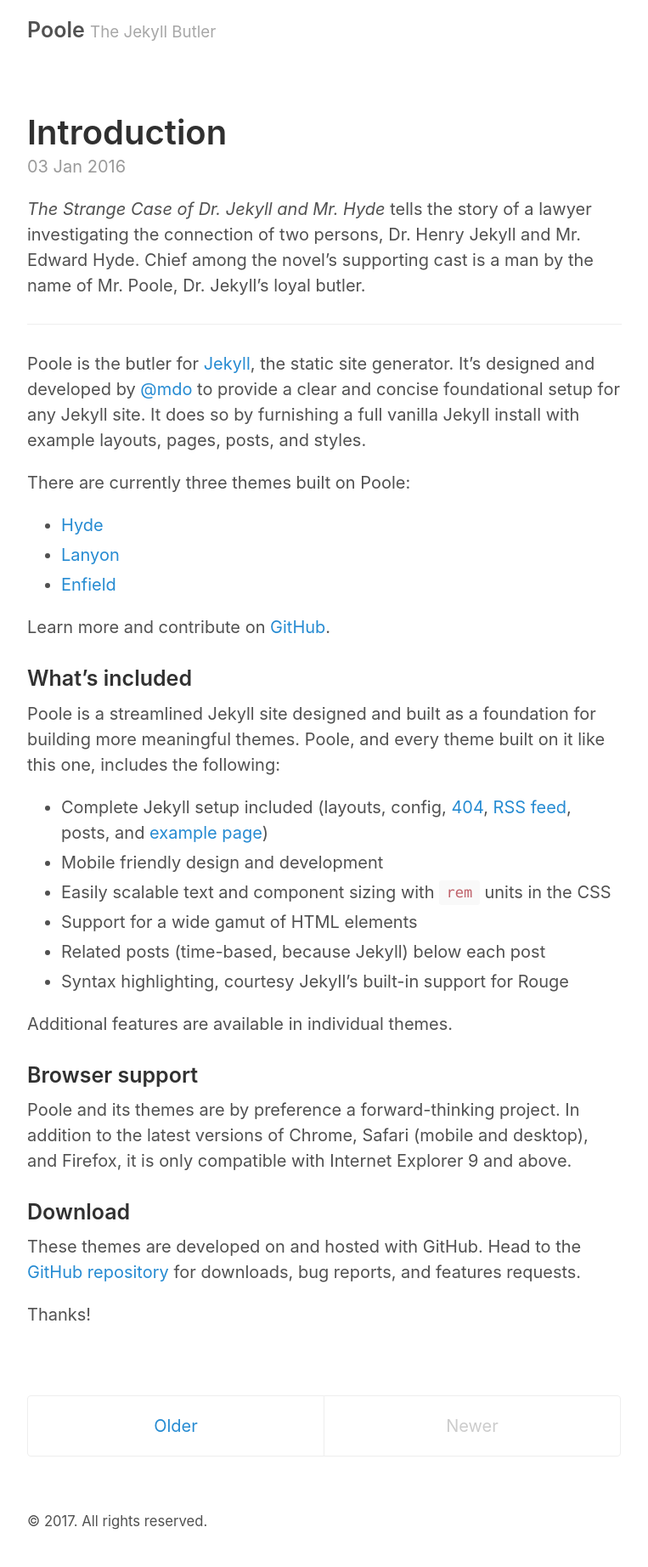
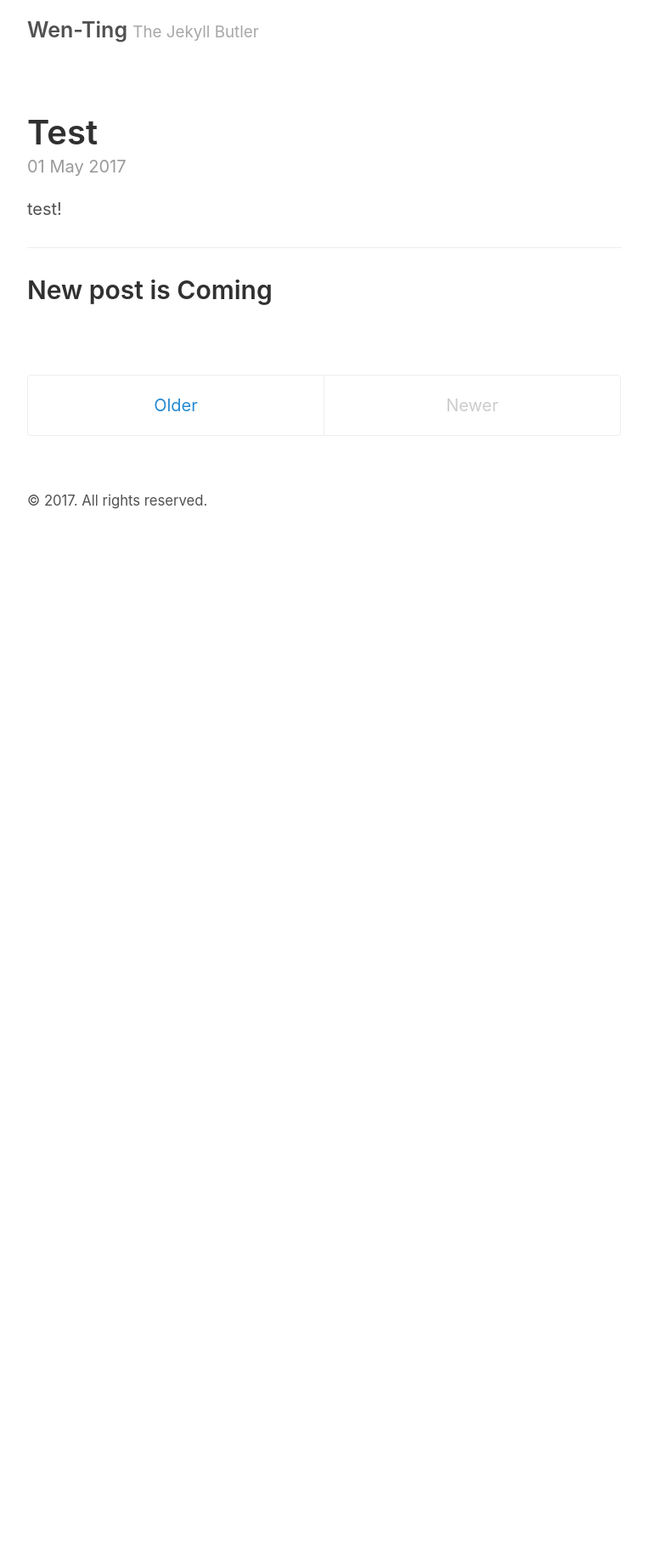
Before and after one commit to egpivo/egpivo.github.io, a Jekyll site: the page built from index.html, in a window 1280 px wide. Shown: the whole page at 85% size, without its empty margins (258-1021 px from the left). Built offline with Jekyll 4.4.1, drawn with Linux system fonts in a browser that asks for light colours; the list of posts is cut into pages by our own code; after the commit the page ends 900 px from its top, so only the background shows below that.

Commit message:
Add a test file

```diff
--- a/_config.yml
+++ b/_config.yml
@@ -2,9 +2,9 @@
 permalink:           pretty
 
 # Setup
-title:               Poole
+title:               Wen-Ting
 tagline:             The Jekyll Butler
-url:                 http://getpoole.com
+url:                 https://egpivo.github.io
 paginate:            1
 baseurl:             ""
 
@@ -17,14 +17,14 @@
 
 # About/contact
 author:
-  name:              Mark Otto
-  url:               https://twitter.com/mdo
-  email:             markdotto@gmail.com
+  name:              Wen-Ting Wang
+  url:               https://egpivo.github.io
+  email:             egpivo@gmail.com
 
 # Custom vars
 version:             2.0.0
 github:
-  repo:              https://github.com/poole/poole
+  repo:              https://github.com/egpivo/egpivo.github.io
 
 # Gems
 gems:
--- a/_posts/2016-01-03-introduction.md
+++ /dev/null
@@ -1,41 +0,0 @@
----
-layout: post
-title: Introduction
----
-
-*The Strange Case of Dr. Jekyll and Mr. Hyde* tells the story of a lawyer investigating the connection of two persons, Dr. Henry Jekyll and Mr. Edward Hyde. Chief among the novel's supporting cast is a man by the name of Mr. Poole, Dr. Jekyll's loyal butler.
-
------
-
-Poole is the butler for [Jekyll](http://jekyllrb.com), the static site generator. It's designed and developed by [@mdo](https://twitter.com/mdo) to provide a clear and concise foundational setup for any Jekyll site. It does so by furnishing a full vanilla Jekyll install with example layouts, pages, posts, and styles.
-
-There are currently three themes built on Poole:
-
-* [Hyde](http://hyde.getpoole.com)
-* [Lanyon](http://lanyon.getpoole.com)
-* [Enfield](http://enfield.getpoole.com)
-
-Learn more and contribute on [GitHub]({{ site.github.repo }}).
-
-### What's included
-
-Poole is a streamlined Jekyll site designed and built as a foundation for building more meaningful themes. Poole, and every theme built on it like this one, includes the following:
-
-* Complete Jekyll setup included (layouts, config, [404]({{ site.baseurl }}/404.html), [RSS feed]({{ site.baseurl }}/atom.xml), posts, and [example page]({{ site.baseurl }}/about))
-* Mobile friendly design and development
-* Easily scalable text and component sizing with `rem` units in the CSS
-* Support for a wide gamut of HTML elements
-* Related posts (time-based, because Jekyll) below each post
-* Syntax highlighting, courtesy Jekyll's built-in support for Rouge
-
-Additional features are available in individual themes.
-
-### Browser support
-
-Poole and its themes are by preference a forward-thinking project. In addition to the latest versions of Chrome, Safari (mobile and desktop), and Firefox, it is only compatible with Internet Explorer 9 and above.
-
-### Download
-
-These themes are developed on and hosted with GitHub. Head to the [GitHub repository]({{ site.github.repo }}) for downloads, bug reports, and features requests.
-
-Thanks!
--- /dev/null
+++ b/_posts/2017-05-01-Test.md
@@ -0,0 +1,9 @@
+---
+layout: post
+title: Test
+---
+
+test!
+
+-----
+## New post is Coming
```
Also changed, not shown: 14 other files.
